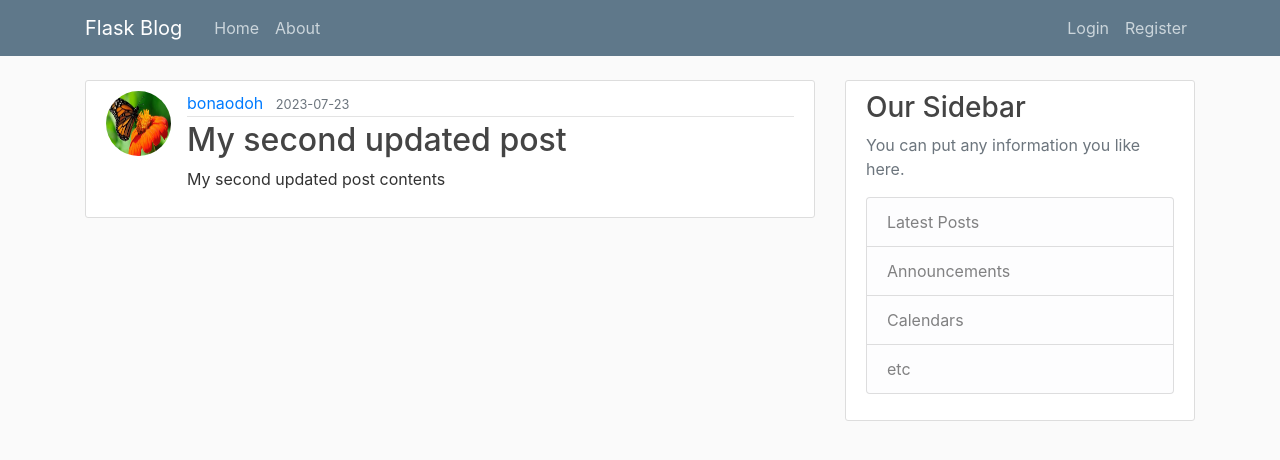
After one commit to bona-anselm/blog-project, a Flask app: page /post/2 in a window 1280 px wide. The commit adds this page. Shown: the top 460 px of the page. Run offline with Flask 3, Linux system fonts and the light colour scheme; some libraries are stand-ins or nearby versions.

Commit message:
'Create_updat_posts'

```diff
--- a/flaskblog/routes.py
+++ b/flaskblog/routes.py
@@ -1,13 +1,13 @@
 import os
 import secrets
 from PIL import Image
-from flask import render_template, url_for, flash, redirect, request
+from flask import render_template, url_for, flash, redirect, request, abort
 from flaskblog import app, db, bcrypt
-from flaskblog.forms import RegistrationForm, LoginForm, UpdateAccountForm
+from flaskblog.forms import RegistrationForm, LoginForm, UpdateAccountForm, PostForm
 from flaskblog.models import User, Post
 from flask_login import login_user, current_user, logout_user, login_required
 
-
+"""
 posts = [
     {
         'author': "Bona Anselm",
@@ -22,11 +22,13 @@ posts = [
         'date_posted': 'May 21, 2019'
     }
 ]
+"""
 
 
 @app.route("/")
 @app.route("/home")
 def home():
+    posts = Post.query.all()
     return render_template('home.html', posts=posts)
 
 @app.route("/about")
@@ -104,3 +106,52 @@ def account():
         form.email.data = current_user.email
     image_file = url_for('static', filename='profile_pics/' + current_user.image_file)
     return render_template('account.html', title="Account", image_file=image_file, form=form)
+
+
+@app.route('/post/new', methods=['Get', 'POST'])
+@login_required
+def new_post():
+    form = PostForm()
+    if form.validate_on_submit():
+        post = Post(title=form.title.data, content=form.content.data, author=current_user)
+        db.session.add(post)
+        db.session.commit()
+        flash('Your post has been created!', 'success')
+        return redirect(url_for('home'))
+    return render_template('create_post.html', title='New Post', form=form, legend='New Post')
+
+@app.route('/post/<int:post_id>')
+def post(post_id):
+    post = Post.query.get_or_404(post_id)
+    return render_template('post.html', title=post.title, post=post)
+
+
+@app.route('/post/<int:post_id>/update', methods=['GET', 'POST'])
+@login_required
+def update_post(post_id):
+    post = Post.query.get_or_404(post_id)
+    if post.author != current_user: # Ensures only author of a post can update it
+        abort(403)
+    form = PostForm() # Initializing the form
+    if form.validate_on_submit():
+        post.title = form.title.data
+        post.content = form.content.data
+        db.session.commit()
+        flash("Your post has been updated!", 'success')
+        return redirect(url_for('post', post_id=post.id))
+    elif request.method == 'GET':
+        form.title.data = post.title # Ensures post title is loaded for update
+        form.content.data = post.content # Ensures post content is loaded for update
+    return render_template('create_post.html', title='Update Post', form=form, legend='Update Post')
+
+
+@app.route('/post/<int:post_id>/delete', methods=['POST'])
+@login_required
+def delete_post(post_id):
+    post = Post.query.get_or_404(post_id)
+    if post.author != current_user: # Ensures only author of a post can update it
+        abort(403)
+    db.session.delete(post)
+    db.session.commit()
+    flash("Your post has been deleted!", 'success')
+    return redirect(url_for('home'))
--- a/flaskblog/templates/base.html
+++ b/flaskblog/templates/base.html
@@ -28,7 +28,8 @@
               <!-- Navbar Right Side -->
               <div class="navbar-nav">
                 {% if current_user.is_authenticated %}
-                <a class="nav-item nav-link" href="{{ url_for('account') }}">Account</a>
+                  <a class="nav-item nav-link" href="{{ url_for('new_post') }}">New Post</a>
+                  <a class="nav-item nav-link" href="{{ url_for('account') }}">Account</a>
                   <a class="nav-item nav-link" href="{{ url_for('logout') }}">Logout</a>
                 {% else %}
                   <a class="nav-item nav-link" href="{{ url_for('login') }}">Login</a>
--- /dev/null
+++ b/flaskblog/templates/post.html
@@ -0,0 +1,40 @@
+{% extends "base.html" %}
+
+{% block content %}
+    <article class="media content-section">
+        <img class="rounded-circle article-img" src="{{ url_for('static', filename='profile_pics/' + post.author.image_file) }}">
+        <div class="media-body">
+        <div class="article-metadata">
+            <a class="mr-2" href="#">{{ post.author.username }}</a>
+            <small class="text-muted">{{ post.date_posted.strftime('%Y-%m-%d') }}</small>
+            {% if post.author == current_user %}
+            <div>
+                <a class="btn btn-secondary btn-sm mt-1 mb-1" href="{{ url_for('update_post', post_id=post.id) }}">Update</a>
+                <button type="button" class="btn btn-danger btn-sm m-1" data-toggle="modal" data-target="#deleteModal">Delete</button>
+            </div>
+            {% endif %}
+        </div>
+        <h2 class="article-title">{{ post.title }}</h2>
+        <p class="article-content">{{ post.content }}</p>
+        </div>
+    </article>
+    <!-- Modal -->
+    <div class="modal fade" id="deleteModal" tabindex="-1" role="dialog" aria-labelledby="deleteModalLabel" aria-hidden="true">
+        <div class="modal-dialog" role="document">
+          <div class="modal-content">
+            <div class="modal-header">
+              <h5 class="modal-title" id="deleteModalLabel">Delete Post?</h5>
+              <button type="button" class="close" data-dismiss="modal" aria-label="Close">
+                <span aria-hidden="true">&times;</span>
+              </button>
+            </div>
+            <div class="modal-footer">
+              <button type="button" class="btn btn-secondary" data-dismiss="modal">Close</button>
+              <form action="{{ url_for('delete_post', post_id=post.id) }}" method="POST">
+                <input class="btn btn-danger mt-3" type="submit" value="Delete">
+              </form>
+            </div>
+          </div>
+        </div>
+      </div>
+{% endblock content %}
```
Also changed, not shown: flaskblog/forms.py (+8 -1 lines), flaskblog/templates/create_post.html (added, +42 -0 lines), flaskblog/templates/home.html (+4 -3 lines), flaskblog/static/profile_pics/29864628f6d8d094.jpg (added), instance/site.db.
